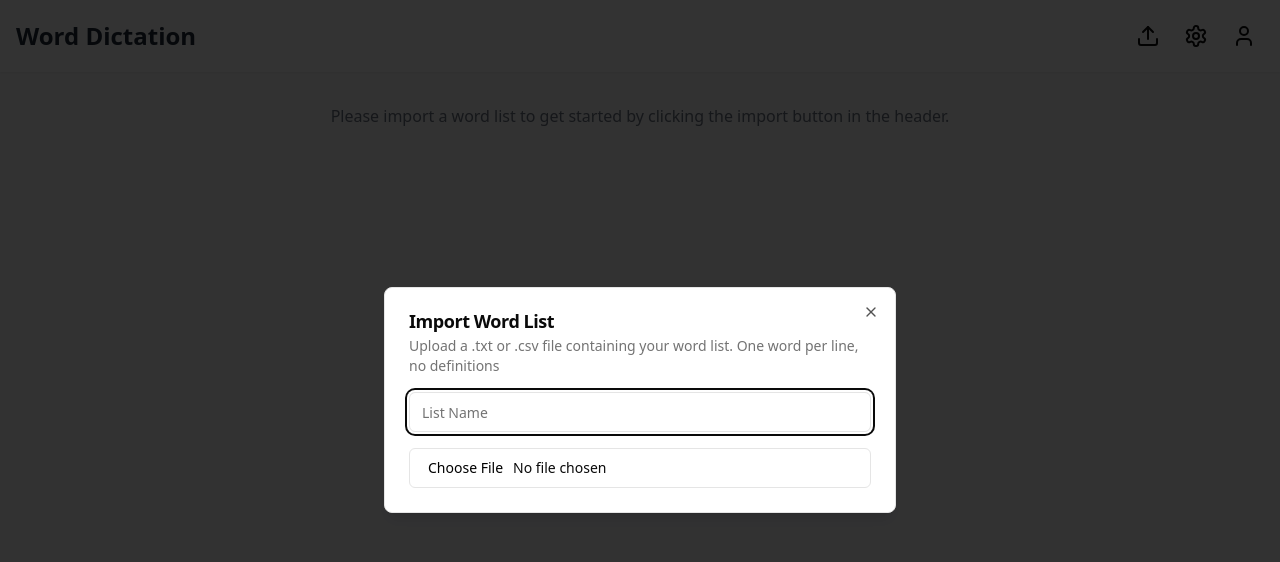
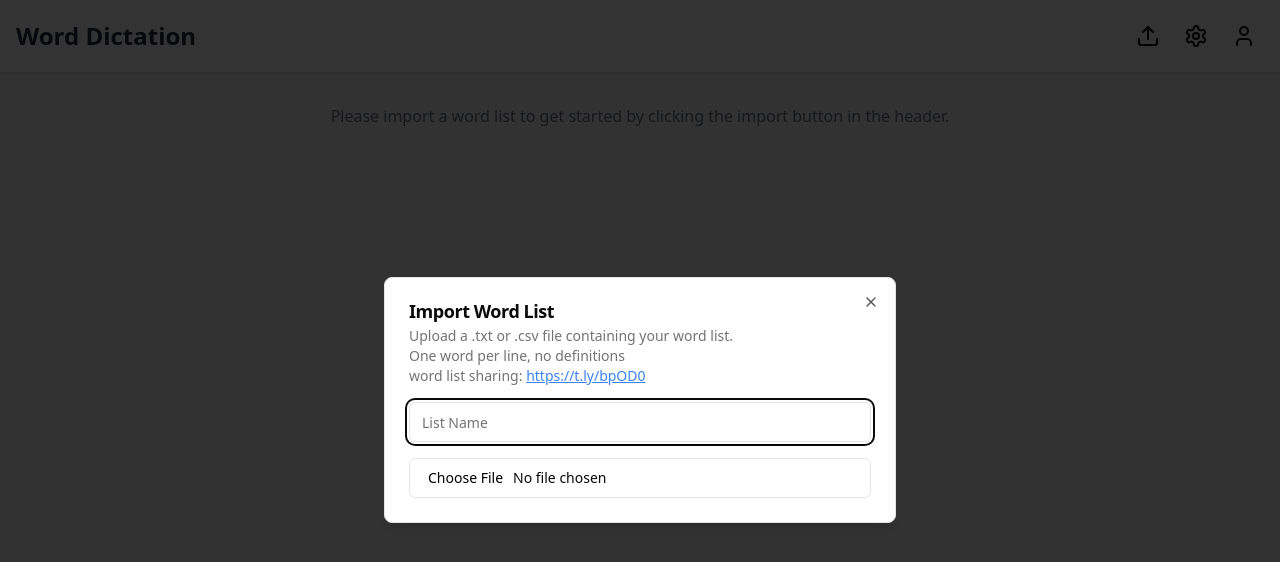
Before and after one commit to Crokily/Cdictation, a Next.js app: page / in a window 1280 px wide. Both pictures are taken after a click on the button 1148 px from the left and 36 px from the top of the page. Shown: the top 562 px of the page. Built offline with nearby package versions, Linux system fonts and the light colour scheme.

Commit message:
add share

```diff
--- a/components/word-dictation/ImportDialog.tsx
+++ b/components/word-dictation/ImportDialog.tsx
@@ -74,7 +74,10 @@
           <DialogTitle>Import Word List</DialogTitle>
           <DialogDescription>
             Upload a .txt or .csv file containing your word list.
+            <br />
             One word per line, no definitions
+            <br />
+            word list sharing: <a href="https://t.ly/bpOD0" target="_blank" rel="noopener noreferrer" className="text-blue-500 underline">https://t.ly/bpOD0</a>
           </DialogDescription>
         </DialogHeader>
         <div className="space-y-4">
```
